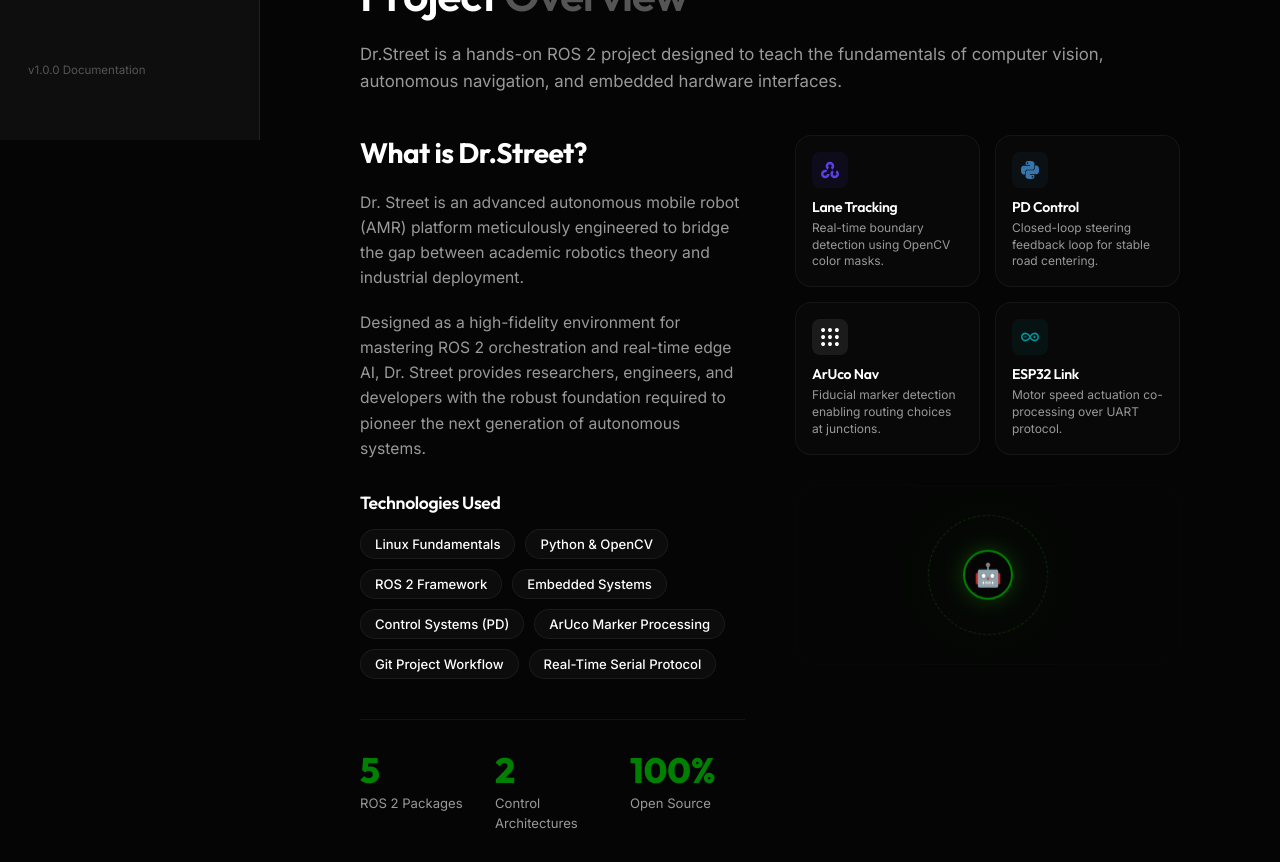
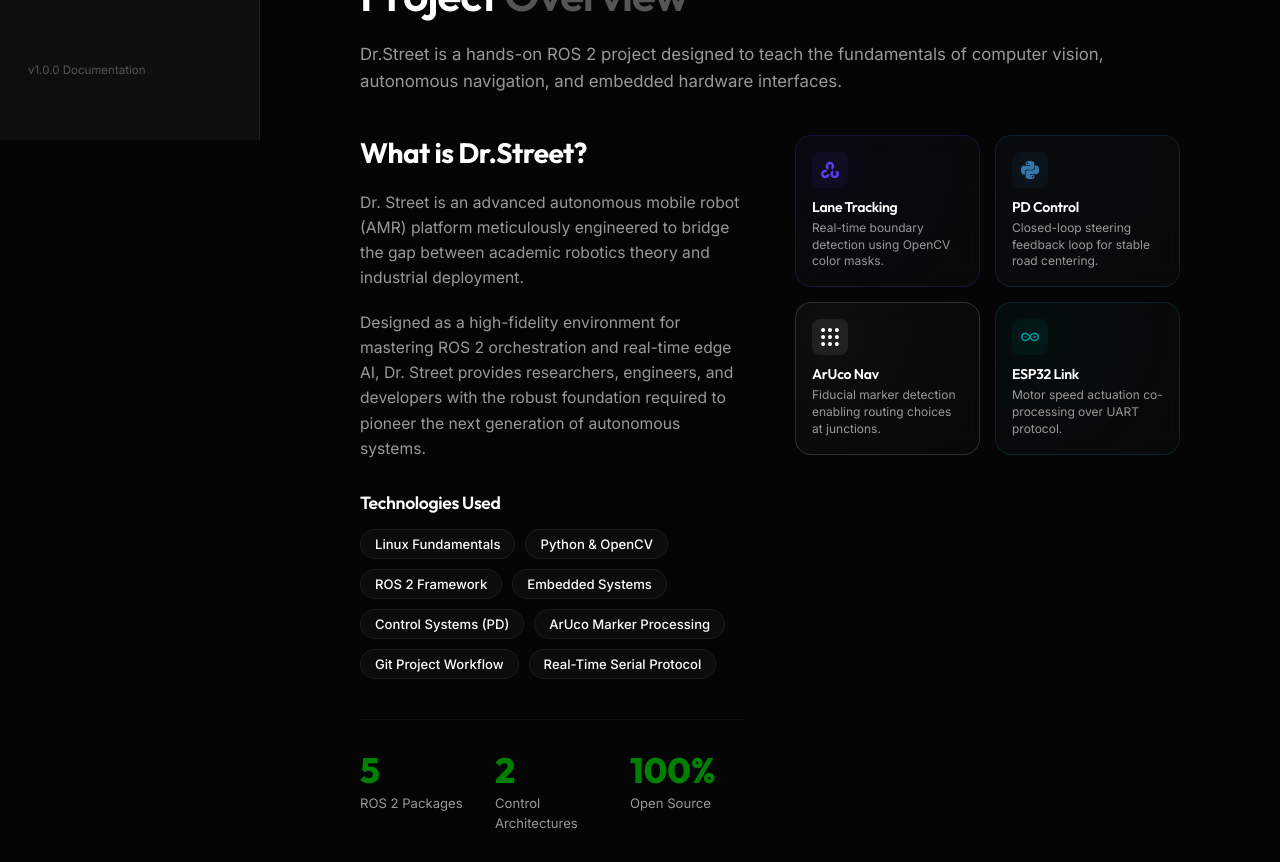
Before and after one commit to akhiljithvg/Dr.Street_website, a Next.js app: page /docs/intro in a window 1280 px wide. Shown: the part 660-1522 px from the top of the page. Built offline with nearby package versions, Linux system fonts and the light colour scheme.

Commit message:
added colours to features boxes

```diff
--- a/components/About.jsx
+++ b/components/About.jsx
@@ -224,7 +224,7 @@
               gap: '15px'
             }}>
               {/* Feature 1 */}
-              <div className="glassmorphism subtle-border feature-card" style={{ padding: '16px', borderRadius: '16px', display: 'flex', flexDirection: 'column', gap: '10px', transition: 'transform 0.3s ease, box-shadow 0.3s ease' }}>
+              <div className="glassmorphism subtle-border feature-card" style={{ padding: '16px', borderRadius: '16px', display: 'flex', flexDirection: 'column', gap: '10px', transition: 'transform 0.3s ease, box-shadow 0.3s ease', borderColor: 'rgba(92, 62, 232, 0.2)', background: 'radial-gradient(circle at 20% 20%, rgba(92, 62, 232, 0.06) 0%, rgba(10, 10, 10, 0.8) 85%)' }}>
                 <div style={{ width: '36px', height: '36px', borderRadius: '8px', background: 'rgba(92, 62, 232, 0.08)', display: 'flex', alignItems: 'center', justifyContent: 'center', flexShrink: 0 }}>
                   <SiOpencv size={18} color="#5C3EE8" />
                 </div>
@@ -237,7 +237,7 @@
               </div>
 
               {/* Feature 2 */}
-              <div className="glassmorphism subtle-border feature-card" style={{ padding: '16px', borderRadius: '16px', display: 'flex', flexDirection: 'column', gap: '10px', transition: 'transform 0.3s ease, box-shadow 0.3s ease' }}>
+              <div className="glassmorphism subtle-border feature-card" style={{ padding: '16px', borderRadius: '16px', display: 'flex', flexDirection: 'column', gap: '10px', transition: 'transform 0.3s ease, box-shadow 0.3s ease', borderColor: 'rgba(55, 118, 171, 0.2)', background: 'radial-gradient(circle at 20% 20%, rgba(55, 118, 171, 0.06) 0%, rgba(10, 10, 10, 0.8) 85%)' }}>
                 <div style={{ width: '36px', height: '36px', borderRadius: '8px', background: 'rgba(55, 118, 171, 0.08)', display: 'flex', alignItems: 'center', justifyContent: 'center', flexShrink: 0 }}>
                   <SiPython size={18} color="#3776AB" />
                 </div>
@@ -250,7 +250,7 @@
               </div>
 
               {/* Feature 3 */}
-              <div className="glassmorphism subtle-border feature-card" style={{ padding: '16px', borderRadius: '16px', display: 'flex', flexDirection: 'column', gap: '10px', transition: 'transform 0.3s ease, box-shadow 0.3s ease' }}>
+              <div className="glassmorphism subtle-border feature-card" style={{ padding: '16px', borderRadius: '16px', display: 'flex', flexDirection: 'column', gap: '10px', transition: 'transform 0.3s ease, box-shadow 0.3s ease', borderColor: 'rgba(255, 255, 255, 0.15)', background: 'radial-gradient(circle at 20% 20%, rgba(255, 255, 255, 0.04) 0%, rgba(10, 10, 10, 0.8) 85%)' }}>
                 <div style={{ width: '36px', height: '36px', borderRadius: '8px', background: 'rgba(255, 255, 255, 0.08)', display: 'flex', alignItems: 'center', justifyContent: 'center', flexShrink: 0 }}>
                   <SiRos size={18} color="#ffffff" />
                 </div>
@@ -263,7 +263,7 @@
               </div>
 
               {/* Feature 4 */}
-              <div className="glassmorphism subtle-border feature-card" style={{ padding: '16px', borderRadius: '16px', display: 'flex', flexDirection: 'column', gap: '10px', transition: 'transform 0.3s ease, box-shadow 0.3s ease' }}>
+              <div className="glassmorphism subtle-border feature-card" style={{ padding: '16px', borderRadius: '16px', display: 'flex', flexDirection: 'column', gap: '10px', transition: 'transform 0.3s ease, box-shadow 0.3s ease', borderColor: 'rgba(0, 151, 157, 0.2)', background: 'radial-gradient(circle at 20% 20%, rgba(0, 151, 157, 0.06) 0%, rgba(10, 10, 10, 0.8) 85%)' }}>
                 <div style={{ width: '36px', height: '36px', borderRadius: '8px', background: 'rgba(0, 151, 157, 0.08)', display: 'flex', alignItems: 'center', justifyContent: 'center', flexShrink: 0 }}>
                   <SiArduino size={18} color="#00979D" />
                 </div>
@@ -277,53 +277,7 @@
             </div>
           </div>
 
-          {/* Mini Visual Core */}
-          <div
-            className="about-visual"
-            style={{
-              position: 'relative',
-              height: '180px',
-              display: 'flex',
-              alignItems: 'center',
-              justifyContent: 'center',
-              background: 'radial-gradient(circle, rgba(57, 255, 20, 0.02) 0%, transparent 65%)',
-              border: '1px solid rgba(255,255,255,0.01)',
-              borderRadius: '24px',
-              overflow: 'hidden',
-            }}
-          >
-            <div
-              className="about-ring"
-              style={{
-                position: 'absolute',
-                width: '120px',
-                height: '120px',
-                borderRadius: '50%',
-                border: '1px dashed rgba(57, 255, 20, 0.15)',
-                transform: `rotate(0deg) translate(${mouseOffset.x * 0.4}px, ${mouseOffset.y * 0.4}px)`,
-                animation: 'spin 20s linear infinite',
-              }}
-            />
-            <div
-              style={{
-                position: 'relative',
-                width: '50px',
-                height: '50px',
-                borderRadius: '50%',
-                background: 'rgba(5, 5, 5, 0.9)',
-                border: '2px solid var(--accent-neon)',
-                display: 'flex',
-                alignItems: 'center',
-                justifyContent: 'center',
-                fontSize: '1.4rem',
-                boxShadow: '0 0 20px rgba(57, 255, 20, 0.2)',
-                zIndex: 5,
-                animation: 'float 3s ease-in-out infinite',
-              }}
-            >
-              🤖
-            </div>
-          </div>
+
         </div>
       </div>
 
```
